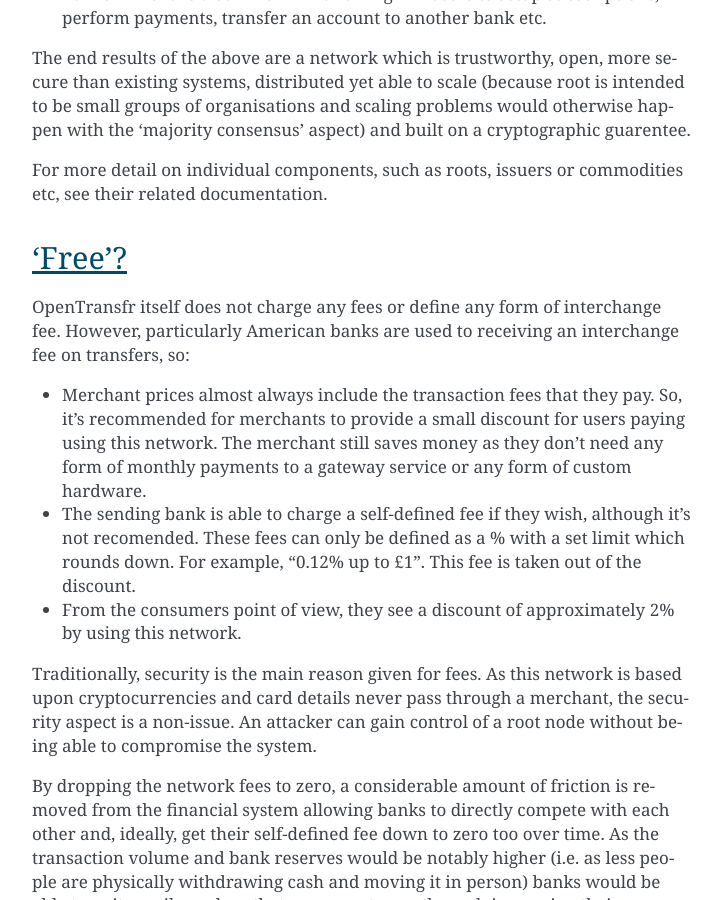
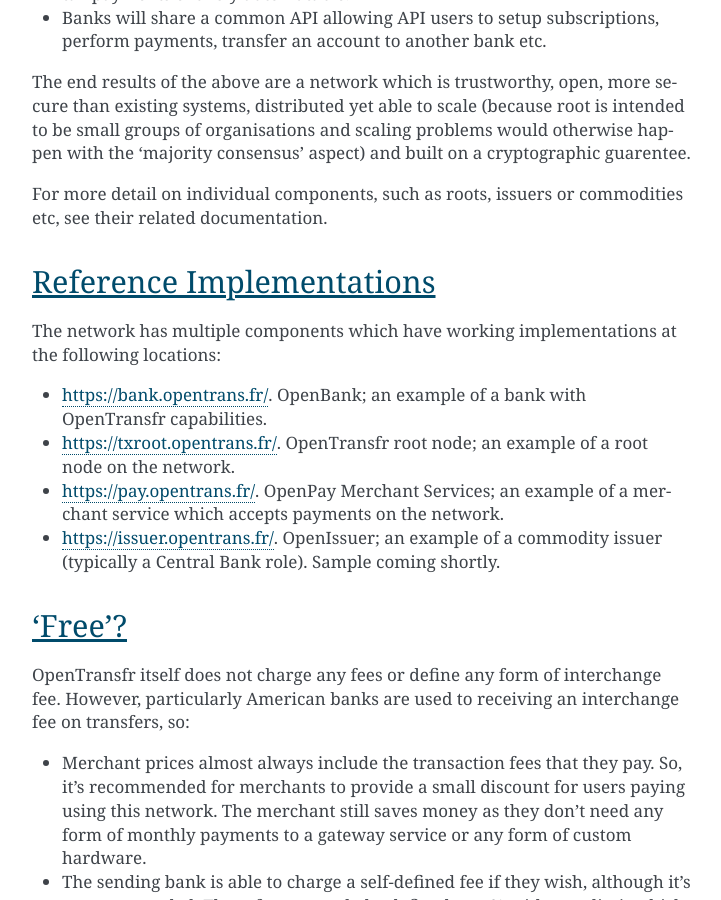
Before and after one commit to OpenTransfr/Core, a Sphinx documentation site: the page built from docs/index.rst, in a window 1280 px wide and 900 px high, scrolled down 4892 px. Shown: the whole window, without its empty margins (388-1109 px from the left). Built offline with Sphinx 7.4.7, drawn with Linux system fonts in a browser that asks for light colours; pages that are not in the unit, such as notebooks, are missing from menus; some of the changed text lies outside the part shown.

Commit message:
Added reference implementations.

```diff
--- a/docs/index.rst
+++ b/docs/index.rst
@@ -82,6 +82,15 @@
 
 For more detail on individual components, such as roots, issuers or commodities etc, see their related documentation.
 
+Reference Implementations
+-------------------------
+The network has multiple components which have working implementations at the following locations:
+
+- https://bank.opentrans.fr/. OpenBank; an example of a bank with OpenTransfr capabilities.
+- https://txroot.opentrans.fr/. OpenTransfr root node; an example of a root node on the network.
+- https://pay.opentrans.fr/. OpenPay Merchant Services; an example of a merchant service which accepts payments on the network.
+- https://issuer.opentrans.fr/. OpenIssuer; an example of a commodity issuer (typically a Central Bank role). Sample coming shortly.
+
 'Free'?
 -------
 
```
